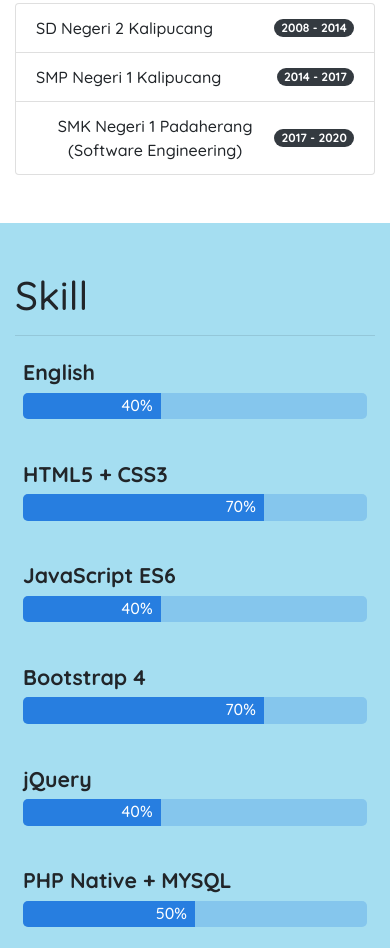
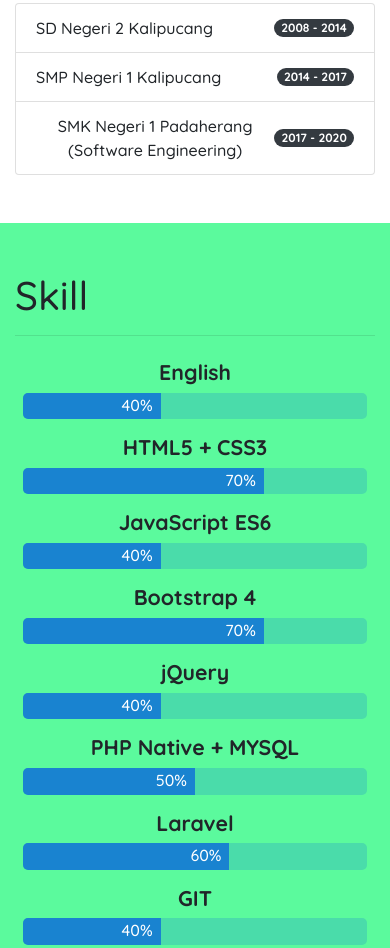
Before and after one commit to Ryandinulfatah12/resume, a plain HTML site: page index.html in a window 390 px wide. Shown: the part 1123-2071 px from the top of the page. Drawn offline with Linux system fonts and the light colour scheme.

Commit message:
Update style.css

```diff
--- a/css/style.css
+++ b/css/style.css
@@ -83,7 +83,7 @@
 }
 
 .skill {
-	background-color: #a5def1;
+	background-color: #5bfa9d;
 }
 
 .social {
@@ -126,8 +126,7 @@
 
 /* SKILL BAR */
 .progressBar {
-	margin-bottom: 26px;
-	margin-bottom: 1.66em;
+	margin: auto;
   }
 
   .progressBar h4 {
@@ -148,6 +147,7 @@
 	background: rgba(8,102,220,.2);
 	overflow: hidden;
 	border-radius: 5px;
+	margin: auto;
   }
 
   .progressBarValue {
@@ -182,6 +182,13 @@
 
   .value-100 { width: 100%; }
 /* END */
+
+
+@media(max-width: 400px){
+	.progressBar h4 {
+		text-align: center;
+	}
+}
 
 @media (min-width: 992px) {
 
```
